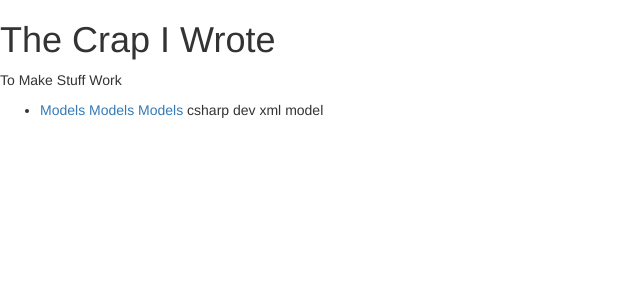
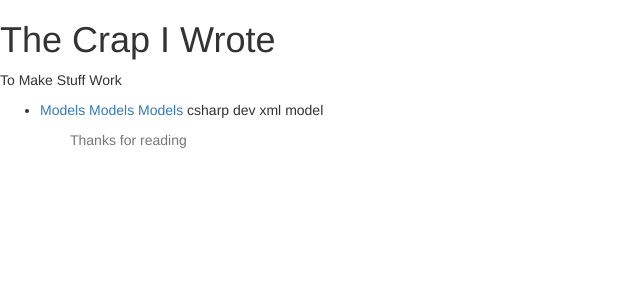
Before and after one commit to the-crap-i-wrote/the-crap-i-wrote.github.io, a Jekyll site: the page built from index.html, in a window 1280 px wide. Shown: the top 300 px of the page, without its empty margins (0-640 px from the left). Built offline with Jekyll 4.4.1, drawn with Linux system fonts in a browser that asks for light colours.

Commit message:
Update default.html

```diff
--- a/_layouts/default.html
+++ b/_layouts/default.html
@@ -24,6 +24,12 @@
     <body>
         {{ content }}
 
+        <footer class="footer">
+          <div class="container">
+            <p class="text-muted">Thanks for reading</p>
+          </div>
+        </footer>
+
         <!-- jQuery (necessary for Bootstrap's JavaScript plugins) -->
         <script src="https://ajax.googleapis.com/ajax/libs/jquery/1.12.4/jquery.min.js"></script>
 
```
